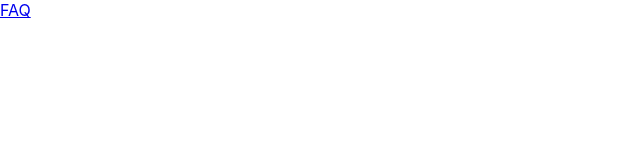
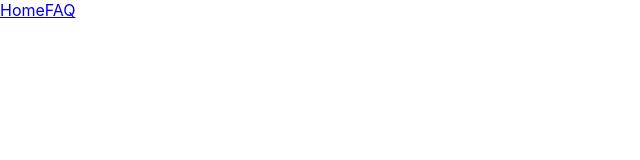
Before and after one commit to Anderlan/teste, a React (Create React App) app: page /Faq in a window 1280 px wide. Shown: the top 160 px of the page, without its empty margins (0-640 px from the left). Built offline with nearby package versions, Linux system fonts and the light colour scheme.

Commit message:
modified:   src/pages/faq/index.js

```diff
--- a/src/pages/faq/index.js
+++ b/src/pages/faq/index.js
@@ -4,7 +4,8 @@ import { Link } from 'react-router-dom'
 const Faq = () => {
     return (
         <div>
-           <Link to='/Faq'>FAQ</Link>
+            <Link to='teste'>Home</Link>
+            <Link to='Faq'>FAQ</Link>
         </div>
     );
 }
```
